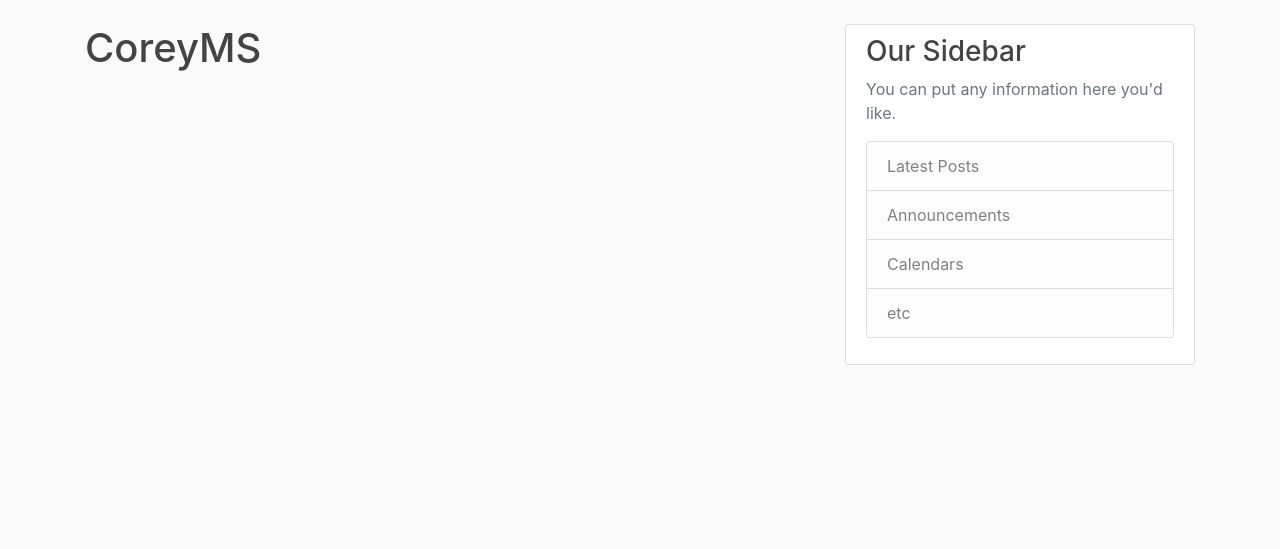
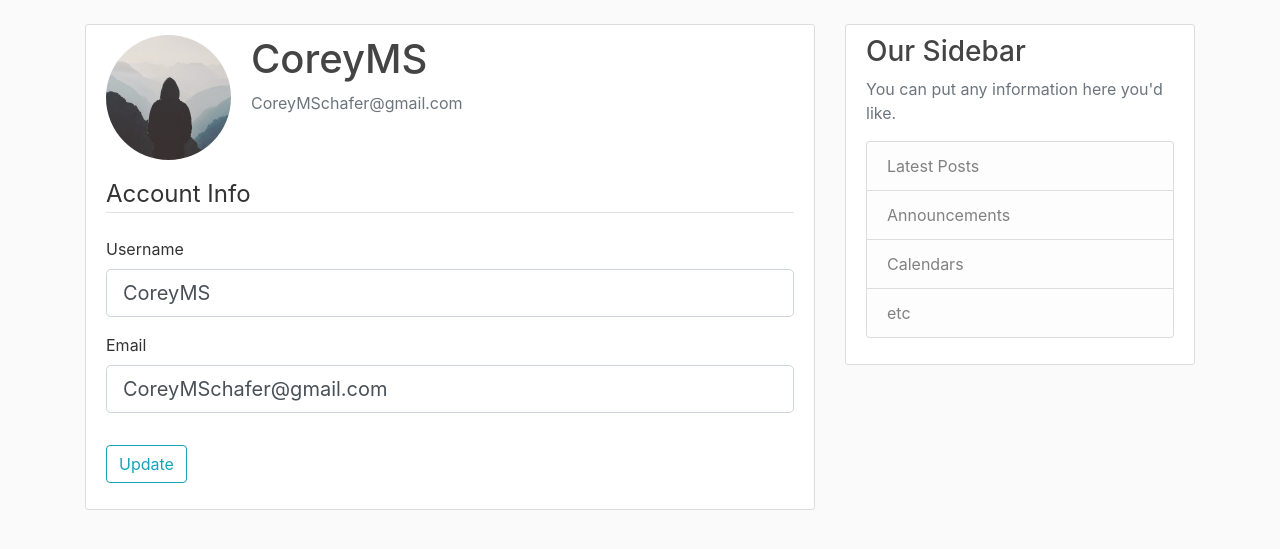
Before and after one commit to bobbeltje/flask_tutorial, a Flask app: page /account in a window 1280 px wide. Shown: the part 56-605 px from the top of the page. Run offline with Flask 2, Linux system fonts and the light colour scheme; a user stored in the database is signed in; some libraries are stand-ins or nearby versions.

Commit message:
vid07 20:11 update username and email

```diff
--- a/Flask_Blog/flaskblog/forms.py
+++ b/Flask_Blog/flaskblog/forms.py
@@ -1,5 +1,6 @@
 
 from flask_wtf import FlaskForm
+from flask_login import current_user
 from wtforms import StringField, PasswordField, SubmitField, BooleanField
 from wtforms.validators import DataRequired, Length, Email, EqualTo, ValidationError
 from flaskblog.models import User
@@ -33,3 +34,23 @@ class LoginForm(FlaskForm):
         validators=[DataRequired()])
     remember = BooleanField('Remember Me')
     submit = SubmitField('Login')
+
+
+class UpdateAccountForm(FlaskForm):
+    username = StringField('Username',
+        validators=[DataRequired(), Length(min=2, max=20)])
+    email = StringField('Email',
+        validators=[DataRequired(), Email()])
+    submit = SubmitField('Update')
+
+    def validate_username(self, username):
+        if username.data != current_user.username:
+            user = User.query.filter_by(username=username.data).first()
+            if user:
+                raise ValidationError('That username is taken. Please Choose a different one.')
+
+    def validate_email(self, email):
+        if email.data != current_user.email:
+            user = User.query.filter_by(email=email.data).first()
+            if user:
+                raise ValidationError('That email is taken. Please Choose a different one.')
--- a/Flask_Blog/flaskblog/routes.py
+++ b/Flask_Blog/flaskblog/routes.py
@@ -1,7 +1,7 @@
 
 from flask import render_template, url_for, flash, redirect, request
 from flaskblog import app, db, bcrypt
-from flaskblog.forms import RegistrationForm, LoginForm
+from flaskblog.forms import RegistrationForm, LoginForm, UpdateAccountForm
 from flaskblog.models import User, Post
 from flask_login import login_user, current_user, logout_user, login_required
 
@@ -65,7 +65,19 @@ def logout():
     logout_user()
     return redirect(url_for('home'))
 
-@app.route('/account')
+@app.route('/account', methods=['GET', 'POST'])
 @login_required
 def account():
-    return render_template('account.html', title='Account')
+    form = UpdateAccountForm()
+    if form.validate_on_submit():
+        current_user.username = form.username.data
+        current_user.email = form.email.data
+        db.session.commit()
+        flash('Your account has been updated!', 'success')
+        return redirect(url_for('account'))
+    elif request.method == 'GET':
+        form.username.data = current_user.username
+        form.email.data = current_user.email
+    image_file = url_for('static', filename='profile_pics/' + current_user.image_file)
+    return render_template('account.html', title='Account',
+                           image_file=image_file, form=form)
--- a/Flask_Blog/flaskblog/templates/account.html
+++ b/Flask_Blog/flaskblog/templates/account.html
@@ -1,5 +1,52 @@
 
 {% extends "layout.html" %}
 {% block content %}
-	<h1>{{ current_user.username }}</h1>
+	<div class="content-section">
+	  <div class="media">
+	    <img class="rounded-circle account-img" src="{{ image_file }}">
+	    <div class="media-body">
+	      <h2 class="account-heading">{{ current_user.username }}</h2>
+	      <p class="text-secondary">{{ current_user.email }}</p>
+	    </div>
+	  </div>
+	<form method='POST' action=''>
+		{{ form.hidden_tag() }}  <!-- to protect against attacks (together with SECRET_KEY) -->
+		<fieldset class='form-group'>
+			<legend class='border-bottom mb-4'>
+				Account Info
+			</legend>
+			<div class='form-group'>
+				{{ form.username.label(class='form-control-label') }}
+
+				{% if form.username.errors %}
+					{{ form.username(class='form-control form-control-lg is-invalid') }}
+					<div class='invalid-feedback'>
+						{% for error in form.username.errors %}
+							<span>{{ error }}</span>
+						{% endfor %}
+					</div>
+				{% else %}
+					{{ form.username(class='form-control form-control-lg') }}
+				{% endif %}
+			</div>
+			<div class='form-group'>
+				{{ form.email.label(class='form-control-label') }}
+
+				{% if form.email.errors %}
+					{{ form.email(class='form-control form-control-lg is-invalid') }}
+					<div class='invalid-feedback'>
+						{% for error in form.email.errors %}
+							<span>{{ error }}</span>
+						{% endfor %}
+					</div>
+				{% else %}
+					{{ form.email(class='form-control form-control-lg') }}
+				{% endif %}
+			</div>
+		</fieldset>
+		<div class='form-group'>
+			{{ form.submit(class='btn btn-outline-info') }}
+		</div>
+	</form>
+	</div>
 {% endblock content %}
```
Also changed, not shown: Flask_Blog/flaskblog/site.db, Flask_Blog/flaskblog/static/profile_pics/default.jpg (added).
